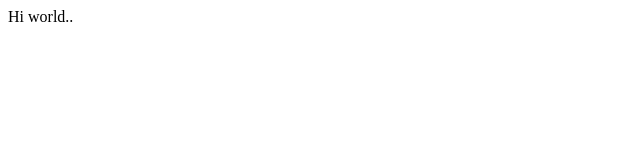
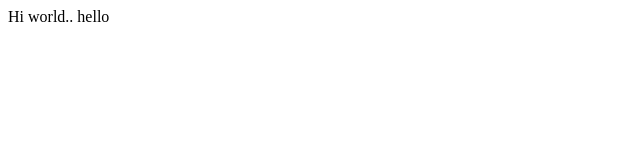
Before and after one commit to pratikd99/lecture00, a plain HTML site: page index.html in a window 1280 px wide. Shown: the full height of the page, 0-640 px from the left. Drawn offline with Linux system fonts and the light colour scheme.

Commit message:
Update index.html

```diff
--- a/index.html
+++ b/index.html
@@ -4,6 +4,6 @@
 			<title>My New Web Page</title>
 		</head>
 		<body>
-		Hi world..
+		Hi world.. hello
 		</body>
 	</html>
```
